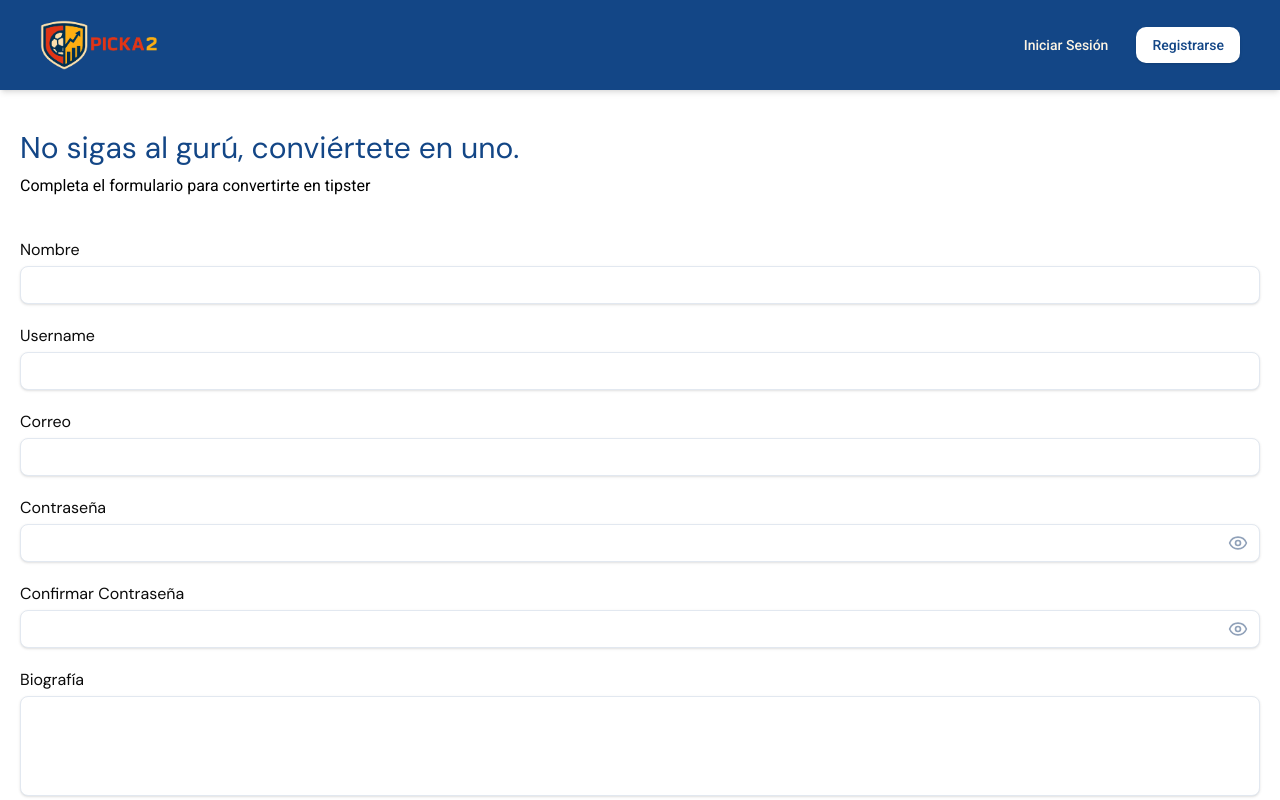
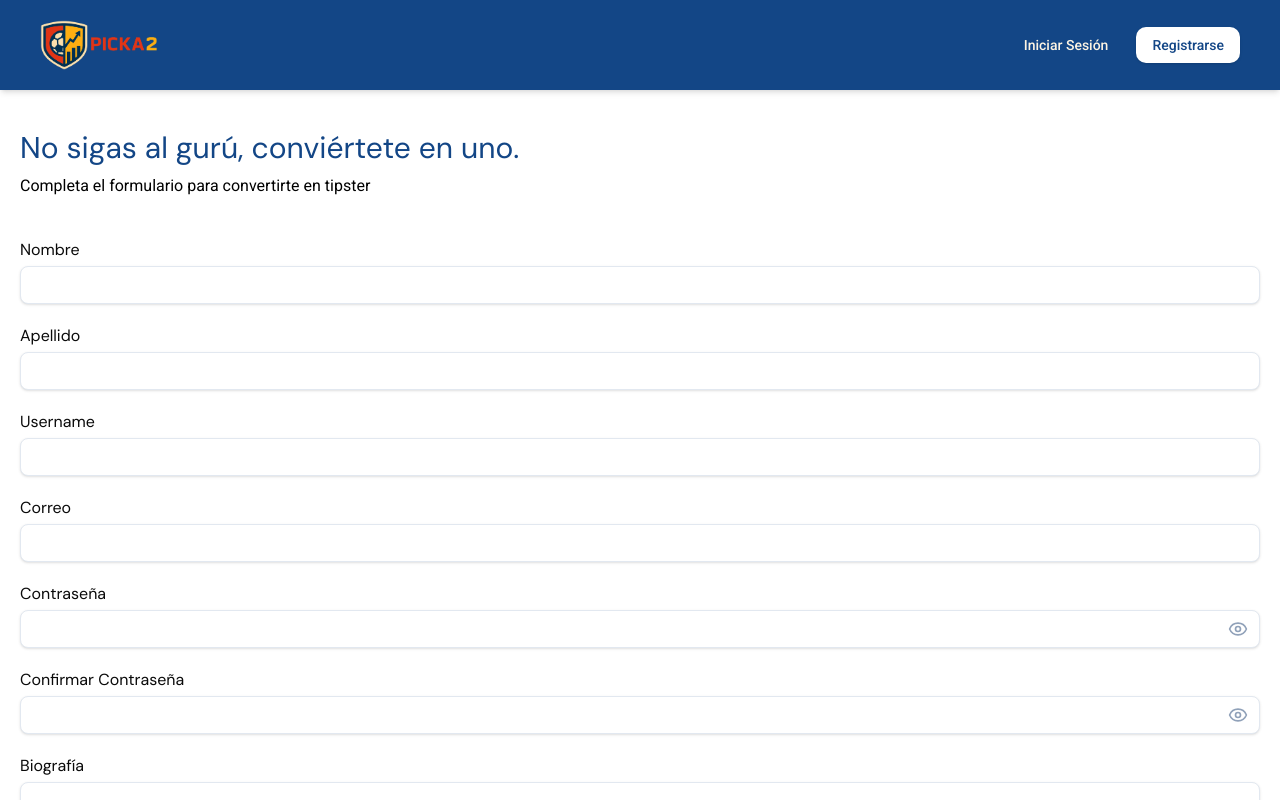
Before and after one commit to samuel-mc/picka2, a React (Vite) app: page /registro in a window 1280 px wide. Shown: the top 800 px of the page. Built offline with nearby package versions, Linux system fonts and the light colour scheme.

Commit message:
feat: Add lastname field to both Tipster and User signup forms with validation and formatting.

```diff
--- a/src/pages/auth/TipsterSignup/index.tsx
+++ b/src/pages/auth/TipsterSignup/index.tsx
@@ -12,6 +12,7 @@ import "./styles.css";
 
 type Inputs = {
   name: string;
+  lastname: string;
   username: string;
   email: string;
   password: string;
@@ -34,6 +35,7 @@ export const TipsterSignup = () => {
 
   const formatFormData = (data: Inputs) => ({
     name: data.name?.trim().toUpperCase(),
+    lastname: data.lastname?.trim().toUpperCase(),
     username: data.username?.trim().toLowerCase(),
     email: data.email?.trim().toLowerCase(),
     password: data.password,
@@ -52,7 +54,7 @@ export const TipsterSignup = () => {
     try {
       const payload = formatFormData(data);
       await api.post("/auth/register-tipster", payload);
-      toast.success("Tipster creado correctamente");
+      toast.success("Tipster creado correctamente", { duration: 5000 });
       navigate("/user/login", { replace: true });
     } catch (error: any) {
       console.error("Error en registro:", error);
@@ -79,6 +81,24 @@ export const TipsterSignup = () => {
                 label="Nombre"
                 register={register}
                 fieldError={errors.name}
+                required
+                validation={{
+                  minLength: {
+                    value: 2,
+                    message: "Debe tener al menos 2 caracteres",
+                  },
+                  maxLength: {
+                    value: 50,
+                    message: "No puede exceder 50 caracteres",
+                  },
+                  pattern: { value: /^[A-Za-z\s]+$/, message: "Solo letras" },
+                }}
+              />
+              <RegisterInput<Inputs>
+                name="lastname"
+                label="Apellido"
+                register={register}
+                fieldError={errors.lastname}
                 required
                 validation={{
                   minLength: {
--- a/src/pages/auth/UserSignup/index.tsx
+++ b/src/pages/auth/UserSignup/index.tsx
@@ -11,6 +11,7 @@ import { useNavigate } from "react-router-dom";
 
 type Inputs = {
   name: string;
+  lastname: string;
   username: string;
   email: string;
   password: string;
@@ -31,6 +32,7 @@ export const UserSignup = () => {
 
   const formatFormData = (data: Inputs) => ({
     name: data.name?.trim().toUpperCase(),
+    lastname: data.lastname?.trim().toUpperCase(),
     username: data.username?.trim().toLowerCase(),
     email: data.email?.trim().toLowerCase(),
     password: data.password,
@@ -71,6 +73,24 @@ export const UserSignup = () => {
               label="Nombre"
               register={register}
               fieldError={errors.name}
+              required
+              validation={{
+                minLength: {
+                  value: 2,
+                  message: "Debe tener al menos 2 caracteres",
+                },
+                maxLength: {
+                  value: 50,
+                  message: "No puede exceder 50 caracteres",
+                },
+                pattern: { value: /^[A-Za-z\s]+$/, message: "Solo letras" },
+              }}
+            />
+            <RegisterInput<Inputs>
+              name="lastname"
+              label="Apellido"
+              register={register}
+              fieldError={errors.lastname}
               required
               validation={{
                 minLength: {
```
